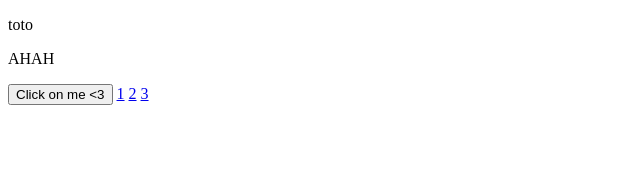
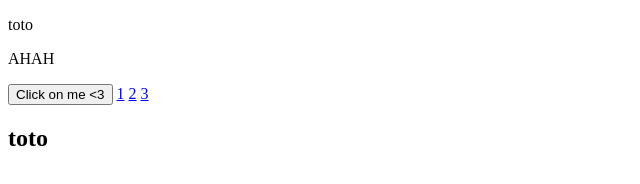
Before and after one commit to kevinbalicot/custom-element, a website: page index.html in a window 1280 px wide. Both pictures are taken after a click on the button "Click on me <3". Shown: the full height of the page, 0-640 px from the left. Drawn offline with Linux system fonts and the light colour scheme.

Commit message:
feat(chore): Add custom attribute

```diff
--- a/index.html
+++ b/index.html
@@ -40,6 +40,10 @@
             <p route="/1">1</p>
             <p route="/2">2</p>
             <p route="/3">3</p>
+
+            <div if="message === 'toto'">
+                <title-component [title]="message"></title-component>
+            </div>
         </template>
 
         <template id="title-template">
@@ -51,7 +55,7 @@
                 constructor() {
                     super();
 
-                    this.setState({ title: 'Hello world' });
+                    this.state.set({ title: 'Hello world' });
                 }
             }
 
--- a/src/dom.js
+++ b/src/dom.js
@@ -33,6 +33,7 @@
     constructor(element, parent, children = []) {
         this.element = element;
         this.textNodes = [];
+        this.customAttributes = [];
         this.parent = parent;
         this.children = children;
 
@@ -43,10 +44,23 @@
         }
 
         this.bindings = [].concat(...this.textNodes.map(node => Object.keys(node.bindings)));
+
+        for (let i = 0; i < this.element.attributes.length; i++) {
+            if (this.element.attributes[i].name.match(/\[(\S)+\]/g)) {
+                this.customAttributes.push(this.element.attributes[i]);
+
+                if (-1 === this.bindings.indexOf(this.element.attributes[i].value)) {
+                    this.bindings.push(this.element.attributes[i].value);
+                }
+            }
+        }
     }
 
     update(freshState) {
         this.textNodes.forEach(textNode => textNode.element.data = textNode.data(freshState));
+        this.customAttributes.forEach(attribute => {
+            this.element.setAttribute(attribute.name.replace('[', '').replace(']', ''), freshState[attribute.value]);
+        });
     }
 
     dispatchEvent(event) {
@@ -168,13 +182,11 @@
 
     create(element, parent) {
         let node = null;
-        if (element !== parent && element instanceof Component) {
-            return { children: [], update: () => {} };
-        }
-
         const children = [];
-        for (let i = 0; i < element.children.length; i++) {
-            children.push(this.create(element.children[i], element));
+        if (element === parent || !(element instanceof Component)) {
+            for (let i = 0; i < element.children.length; i++) {
+                children.push(this.create(element.children[i], element));
+            }
         }
 
         if (element.hasAttribute('for')) {
```
